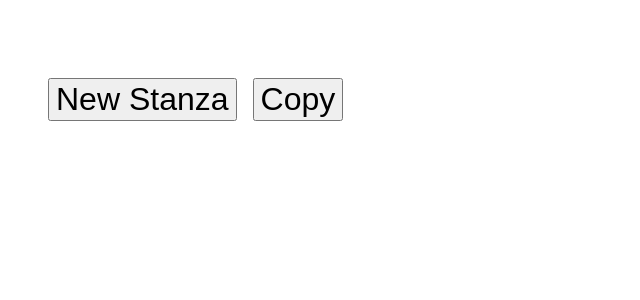
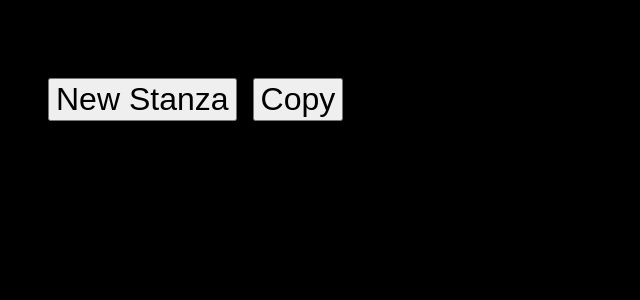
Before and after one commit to maxthewang/stanza-generator, a Flask app: page / in a window 1280 px wide. Shown: the top 300 px of the page, without its empty margins (0-640 px from the left). Run offline with Flask 3, Linux system fonts and the light colour scheme; data that the repository does not hold is empty.

Commit message:
Black background, white text

```diff
--- a/templates/index.html
+++ b/templates/index.html
@@ -4,7 +4,7 @@
 		<link rel="icon" href="{{ url_for('static', filename='logo.png') }}" />
 		<title>Stanza Generator</title>
 	</head>
-	<body style="padding: 40px">
+	<body style="padding: 40px; background-color: black; color: white;">
 		<div
 			id="poem"
 			style="
```
